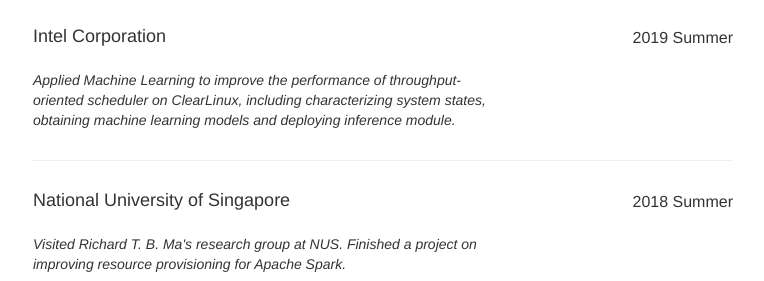
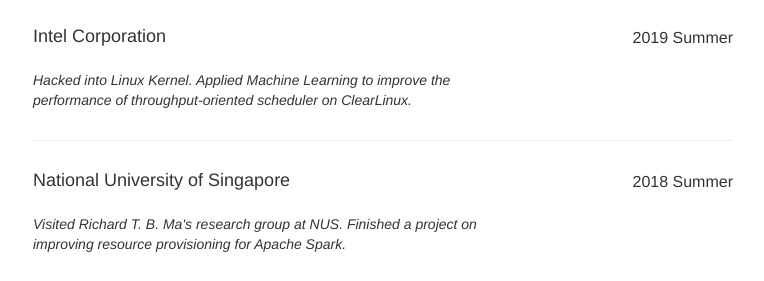
Before and after one commit to Young768/dyang, a plain HTML site: page cv.html in a window 1280 px wide. Shown: the part 174-455 px from the top of the page, without its empty margins (257-1021 px from the left). Drawn offline with Linux system fonts and the light colour scheme.

Commit message:
update CV

```diff
--- a/cv.html
+++ b/cv.html
@@ -46,7 +46,7 @@
 
       <div class="row">
         <div class="col-lg-8">
-          <p class="job-title">Applied Machine Learning to improve the performance of throughput-oriented scheduler on ClearLinux, including characterizing system states, obtaining machine learning models and deploying inference module. </p>
+          <p class="job-title">Hacked into Linux Kernel. Applied Machine Learning to improve the performance of throughput-oriented scheduler on ClearLinux. </p>
         </div>
       </div>
 
```
